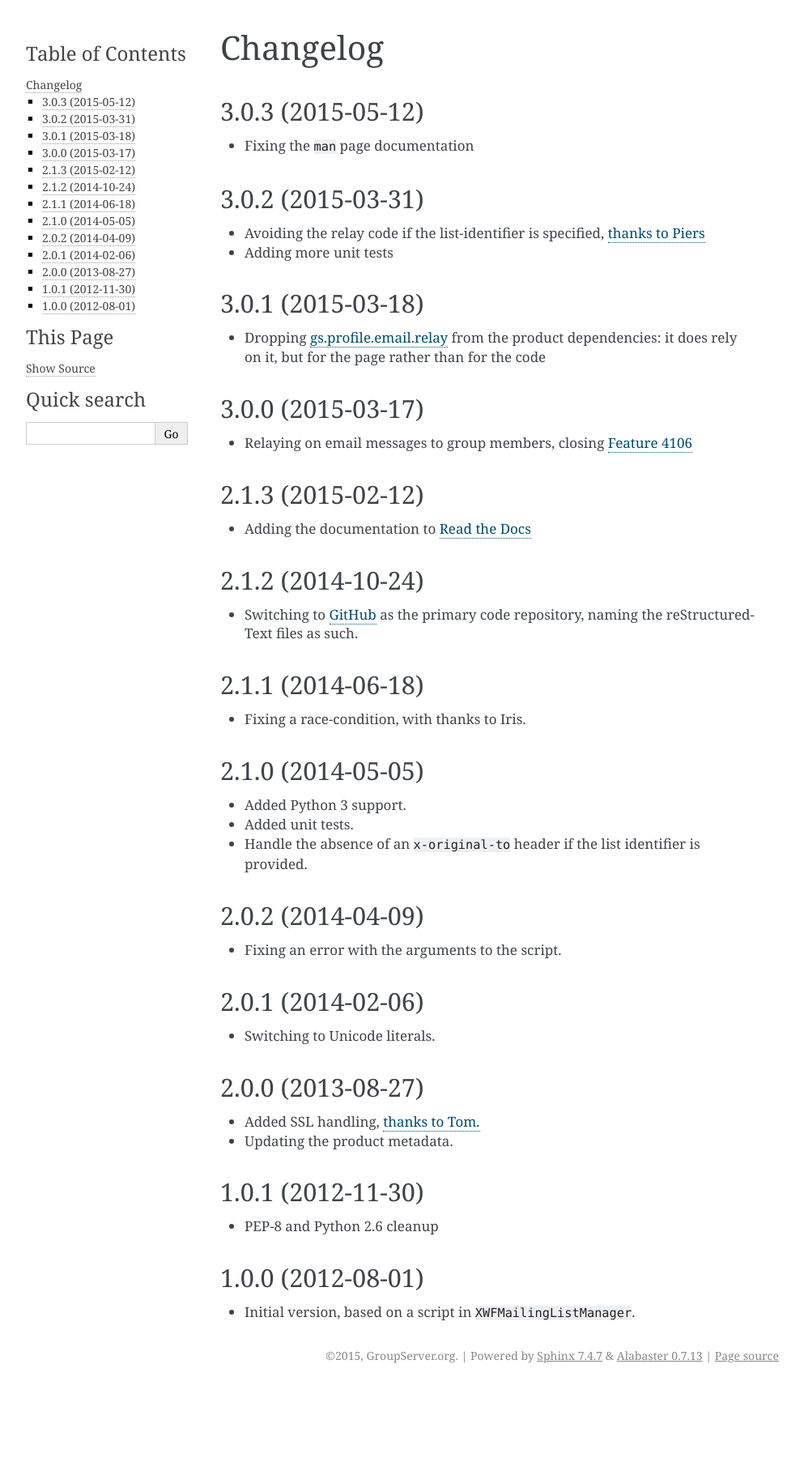
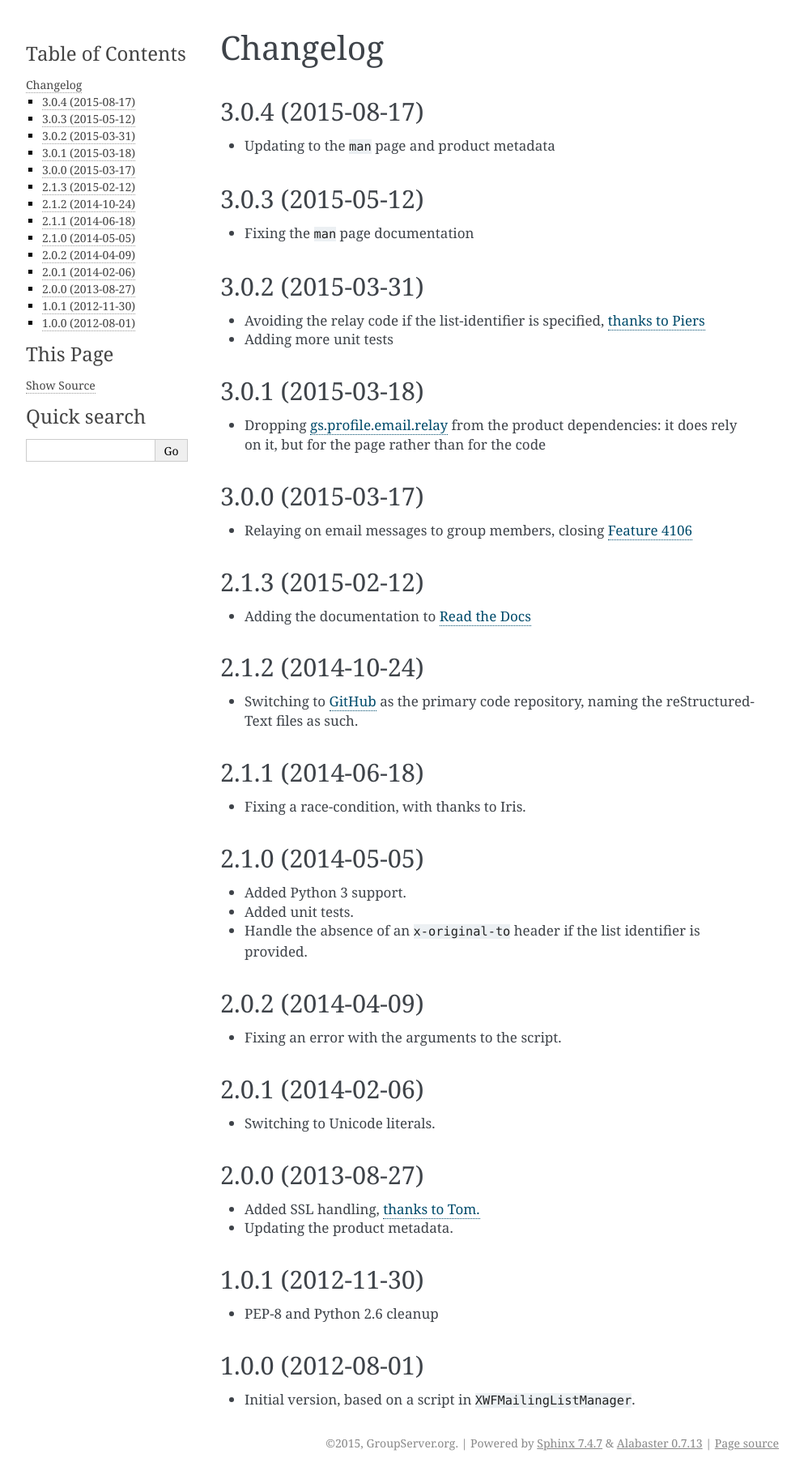
Before and after one commit to groupserver/gs.group.messages.add.smtp2gs, a Sphinx documentation site: the page built from docs/HISTORY.rst, in a window 1280 px wide. Shown: the whole page at 81% size, without its empty margins (148-1141 px from the left). Built offline with Sphinx 7.4.7, drawn with Linux system fonts in a browser that asks for light colours; before the commit the page ends 1713 px from its top, so only the background shows below that.

Commit message:
Bumping the version number

```diff
--- a/docs/HISTORY.rst
+++ b/docs/HISTORY.rst
@@ -1,5 +1,10 @@
 Changelog
 =========
+
+3.0.4 (2015-08-17)
+------------------
+
+* Updating to the ``man`` page and product metadata
 
 3.0.3 (2015-05-12)
 ------------------
--- a/version.py
+++ b/version.py
@@ -1,5 +1,5 @@
 # -*- coding: utf-8 -*-
-version = '3.0.3'
+version = '3.0.4'
 release = False
 
 #--------------------------------------------------------------------------#
```
